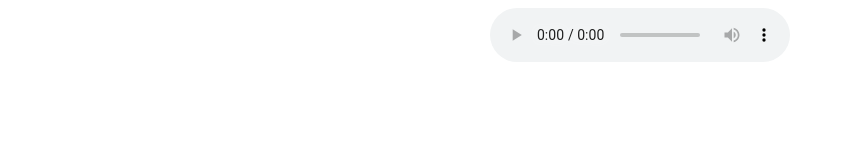
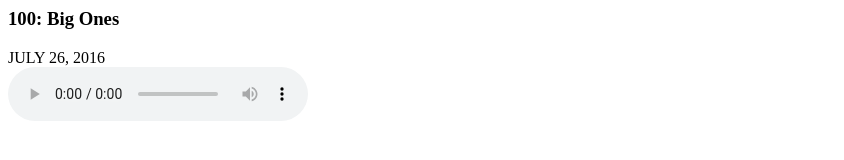
Before and after one commit to SubMaroon/anon-radio.github.io, a plain HTML site: page index.html in a window 1280 px wide. Shown: the whole page, without its empty margins (0-844 px from the left). Drawn offline with Linux system fonts and the light colour scheme.

Commit message:
Update index.html

```diff
--- a/index.html
+++ b/index.html
@@ -1,8 +1,13 @@
 <head>
 <link rel="stylesheet" href="style.css">
  </head><body>
-<center> <audio controls>
-    <source src="http://s0.radioheart.ru:8000/RH20873">
-    Тег audio не поддерживается вашим браузером. <a href="Scorpions-Still loving you.mp3">Скачайте музыку</a>.
-   </audio></center>
+  <article>
+	<div class="cont">
+		<h3>100: Big Ones</h3>
+		<time>JULY 26, 2016</time>
+	</div>
+	<audio class="audio" controls="controls">
+		<source type="audio/mpeg" src="http://s0.radioheart.ru:8000/RH20873">
+	</audio>
+</article>
 </body>
```
